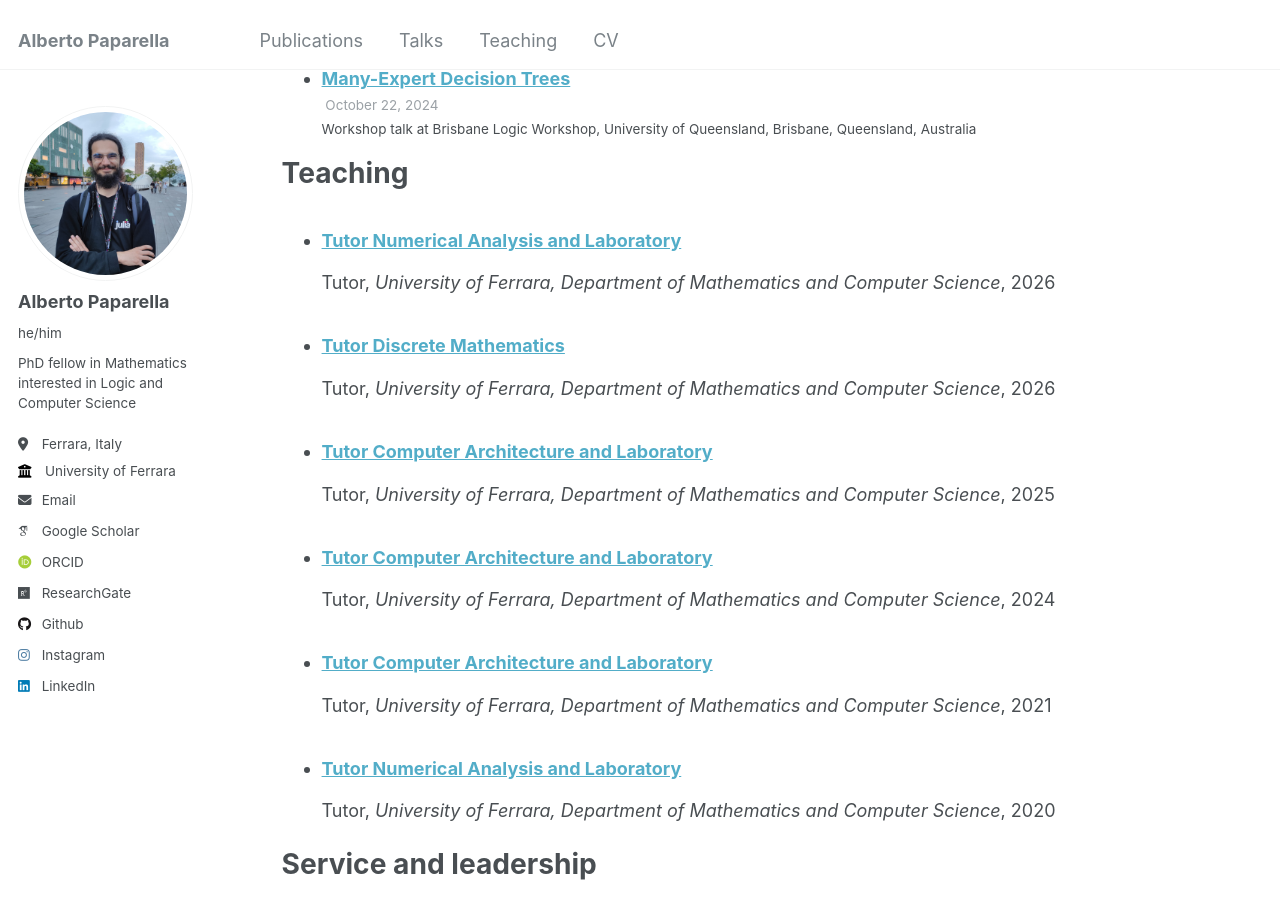
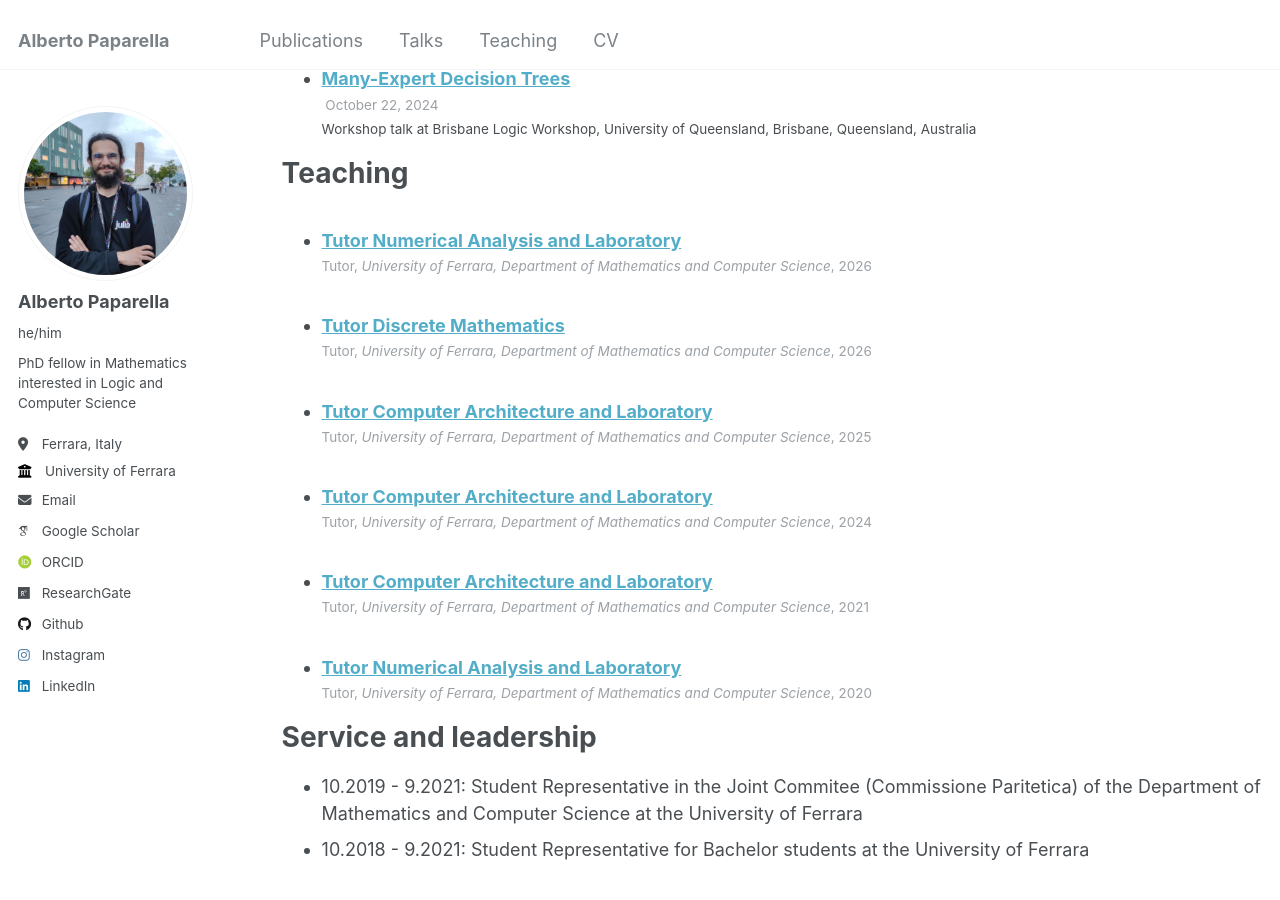
Before and after one commit to alberto-paparella/alberto-paparella.github.io, a Jekyll site: the page built from _pages/cv.md, in a window 1280 px wide and 900 px high, scrolled down 2448 px. Built offline with Jekyll 4.4.1, drawn with Linux system fonts in a browser that asks for light colours; some web fonts are replaced.

Commit message:
Hopefully changing font for teaching desc.

```diff
--- a/_includes/archive-single-cv.html
+++ b/_includes/archive-single-cv.html
@@ -37,7 +37,7 @@
       <p class="page__meta"><i class="fa fa-clock-o" aria-hidden="true"></i> {% include read-time.html %}</p>
     {% endif %}
     {% if post.collection == 'teaching' %}
-      <p> {{ post.type }}, <i>{{ post.venue }}</i>, {{ post.date | default: "1900-01-01" | date: "%Y" }} </p>
+      <p class="page__meta"> {{ post.type }}, <i>{{ post.venue }}</i>, {{ post.date | default: "1900-01-01" | date: "%Y" }} </p>
     {% endif %}
     {% if post.venue%}<p class="archive__item-excerpt" itemprop="description">{{ post.citation }}</p> {% endif %}
     </li>
```
